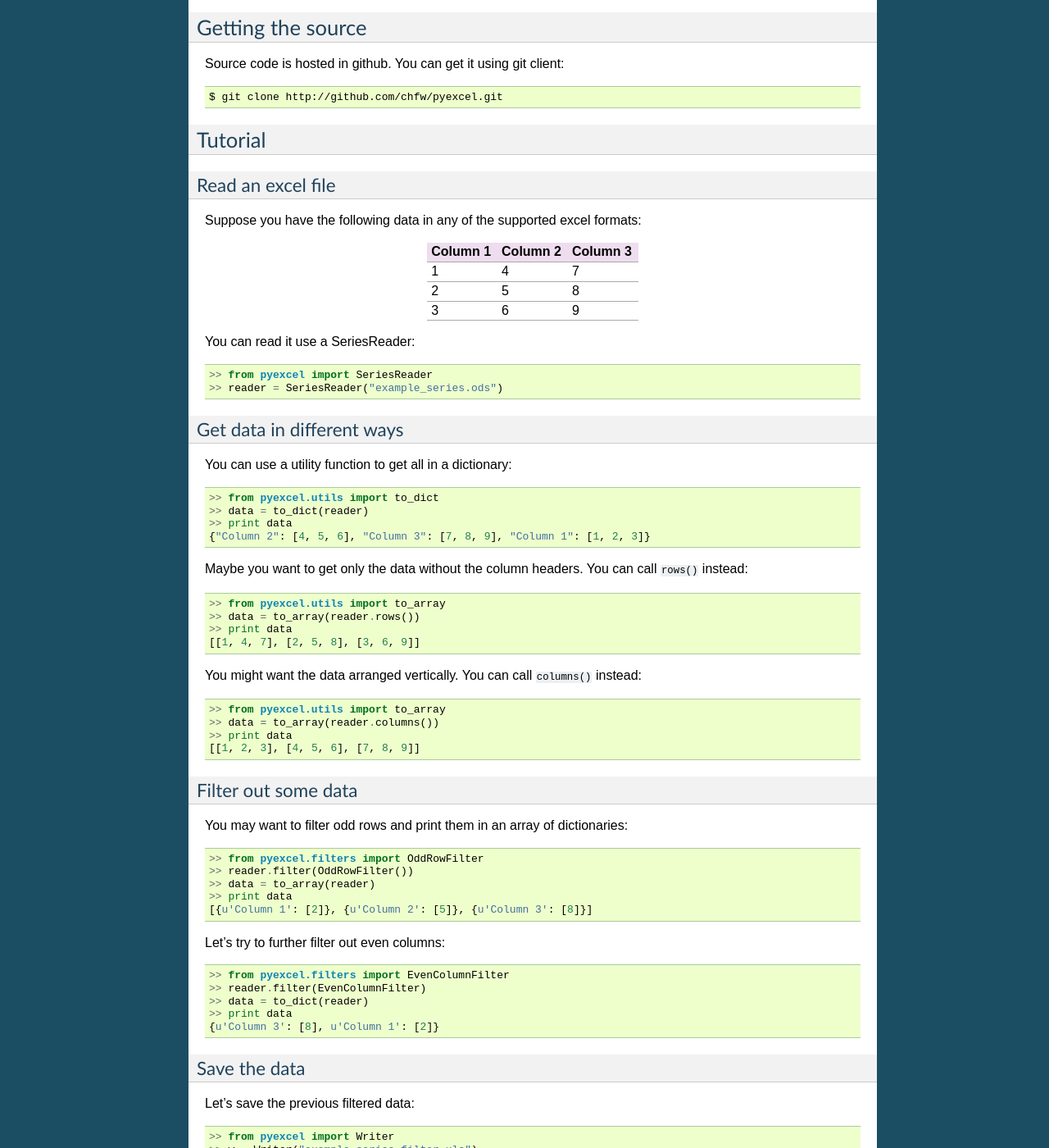
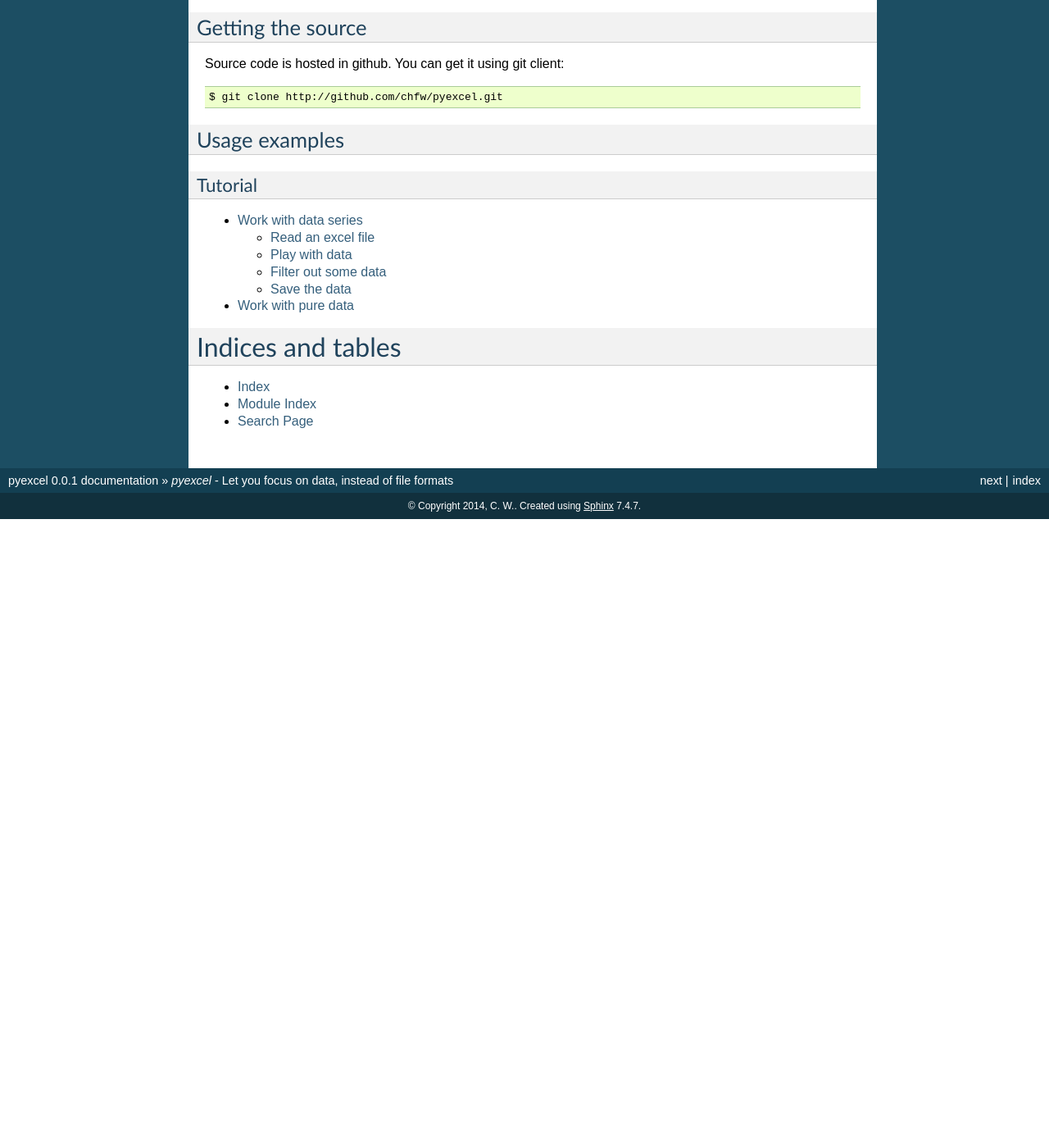
Before and after one commit to pyexcel/pyexcel, a Sphinx documentation site: the page built from doc/source/pyexcel.rst, in a window 1280 px wide and 1400 px high, scrolled down 589 px. Shown: the whole window at 82% size. Built offline with Sphinx 7.4.7, drawn with Linux system fonts in a browser that asks for light colours; formulas are drawn with MathJax 3; after the commit the page ends 1222 px from its top, so only the background shows below that; some of the changed text lies outside the part shown.

```diff
--- a/doc/source/pyexcel.rst
+++ b/doc/source/pyexcel.rst
@@ -38,99 +38,16 @@
     $ git clone http://github.com/chfw/pyexcel.git
 
 
+Usage examples
+----------------
+
 Tutorial
--------------
++++++++++
 
-Read an excel file
-^^^^^^^^^^^^^^^^^^^
-Suppose you have the following data in any of the supported excel formats:
+.. toctree::
 
-======== ======== ========
-Column 1 Column 2 Column 3
-======== ======== ========
-1        4        7
-2        5        8
-3        6        9
-======== ======== ========
+    tutorial
 
-You can read it use a SeriesReader::
-
-    >> from pyexcel import SeriesReader
-    >> reader = SeriesReader("example_series.ods")
-
-Get data in different ways
-^^^^^^^^^^^^^^^^^^^^^^^^^^^
-You can use a utility function to get all in a dictionary::
-
-    >> from pyexcel.utils import to_dict
-    >> data = to_dict(reader)
-    >> print data
-    {"Column 2": [4, 5, 6], "Column 3": [7, 8, 9], "Column 1": [1, 2, 3]}
-
-Maybe you want to get only the data without the column headers. You can call ``rows()`` instead::
-
-    >> from pyexcel.utils import to_array
-    >> data = to_array(reader.rows())
-    >> print data
-    [[1, 4, 7], [2, 5, 8], [3, 6, 9]]
-
-You might want the data arranged vertically. You can call ``columns()`` instead::
-
-    >> from pyexcel.utils import to_array
-    >> data = to_array(reader.columns())
-    >> print data
-    [[1, 2, 3], [4, 5, 6], [7, 8, 9]]
-
-Filter out some data
-^^^^^^^^^^^^^^^^^^^^^
-
-You may want to filter odd rows and print them in an array of dictionaries::
-
-    >> from pyexcel.filters import OddRowFilter
-    >> reader.filter(OddRowFilter())
-    >> data = to_array(reader)
-    >> print data
-    [{u'Column 1': [2]}, {u'Column 2': [5]}, {u'Column 3': [8]}]
-
-Let's try to further filter out even columns::
-
-    >> from pyexcel.filters import EvenColumnFilter
-    >> reader.filter(EvenColumnFilter)
-    >> data = to_dict(reader)
-    >> print data
-    {u'Column 3': [8], u'Column 1': [2]}
-
-Save the data
-^^^^^^^^^^^^^^
-
-Let's save the previous filtered data::
-
-    >> from pyexcel import Writer
-    >> w = Writer("example_series_filter.xls")
-    >> w.write_reader(reader)
-    >> w.close()
-
-When you open `example_series_filter.xls`, you will find these data:
-
-======== ========
-Column 1 Column 3
-======== ========
-2        8
-======== ========
-
-
-The complete code is::
-
-    from pyexcel import SeriesReader, Writer
-    from pyexcel.filters import OddRowFilter
-    from pyexcel.filters import EvenColumnFilter
-
-    reader = SeriesReader("example_series.ods")
-    reader.filter(OddRowFilter())
-    reader.filter(EvenColumnFilter)
-    writer = Writer("example_series_filter.xls")
-    writer.write_reader(reader)
-    writer.close()
 
 .. toctree::
    :maxdepth: 2
```
Also changed, not shown: doc/source/tutorial.rst (added, +142 -0 lines), 2 other files.
